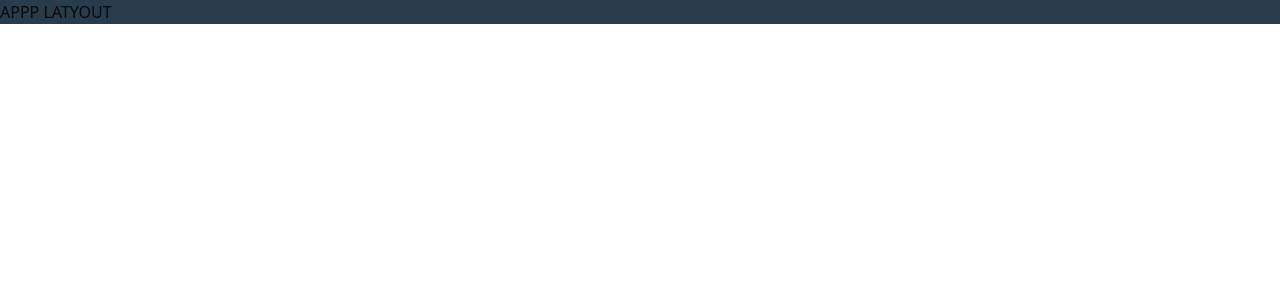
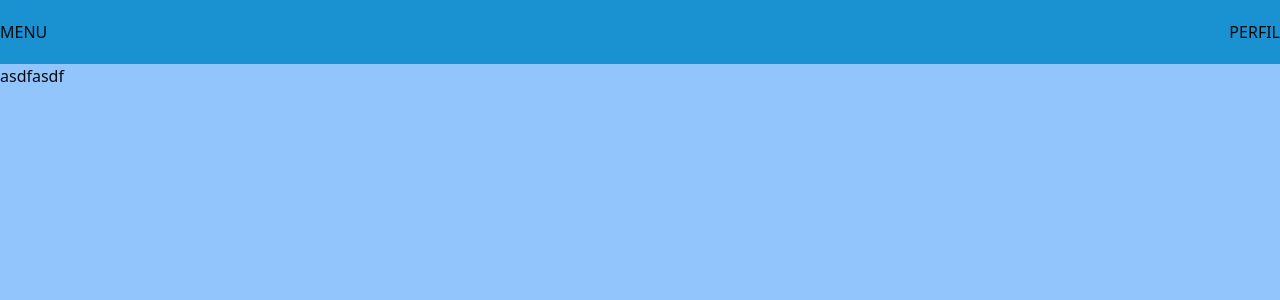
Before and after one commit to ConsigueVentas-Team/CRM_Frontend, a React (Vite) app: page / in a window 1280 px wide. Shown: the top 300 px of the page. Built offline with nearby package versions, Linux system fonts and the light colour scheme.

Commit message:
layout de la app actualizada

```diff
--- a/package.json
+++ b/package.json
@@ -17,6 +17,7 @@
     "axios": "^1.6.1",
     "class-variance-authority": "^0.7.0",
     "clsx": "^2.0.0",
+    "framer-motion": "^10.16.4",
     "lucide-react": "^0.292.0",
     "react": "^18.2.0",
     "react-dom": "^18.2.0",
--- /dev/null
+++ b/src/components/navbar/index.tsx
@@ -0,0 +1,16 @@
+function Navbar() {
+  return (
+    <div className="h-screen bg-white absolute top-0 left-0">
+      <h1>Navbar</h1>
+      <h1>Navbar</h1>
+
+      <h1>Navbar</h1>
+
+      <h1>Navbar</h1>
+
+      <h1>Navbar</h1>
+    </div>
+  );
+}
+
+export default Navbar;
--- a/src/layouts/AppLayout.tsx
+++ b/src/layouts/AppLayout.tsx
@@ -1,10 +1,29 @@
+import { useState } from "react";
+
 import { Outlet } from "react-router-dom";
 
+import Navbar from "@/components/navbar";
+
 function AppLayout() {
+  const [menuOpen, setMenuOpen] = useState(false);
+
+  const btnUpdateMenuVisibility = () => {
+    setMenuOpen(!menuOpen);
+  };
+
   return (
-    <div className="bg-[#283C4C] w-full h-full">
-      <h2>APPP LATYOUT</h2>
-      <Outlet />
+    <div className="w-full h-screen flex flex-col">
+      <div className="bg-primary h-[4rem] relative">
+        <div className="h-full flex justify-between items-center">
+          <button onClick={btnUpdateMenuVisibility}>MENU</button>
+          <div>PERFIL</div>
+        </div>
+        {menuOpen && <Navbar />}
+      </div>
+      <div className="bg-blue-300 grow">
+        <Outlet />
+        <h1>asdfasdf</h1>
+      </div>
     </div>
   );
 }
```
Also changed, not shown: 1 other file (tests, documents, lock files or other folders).
